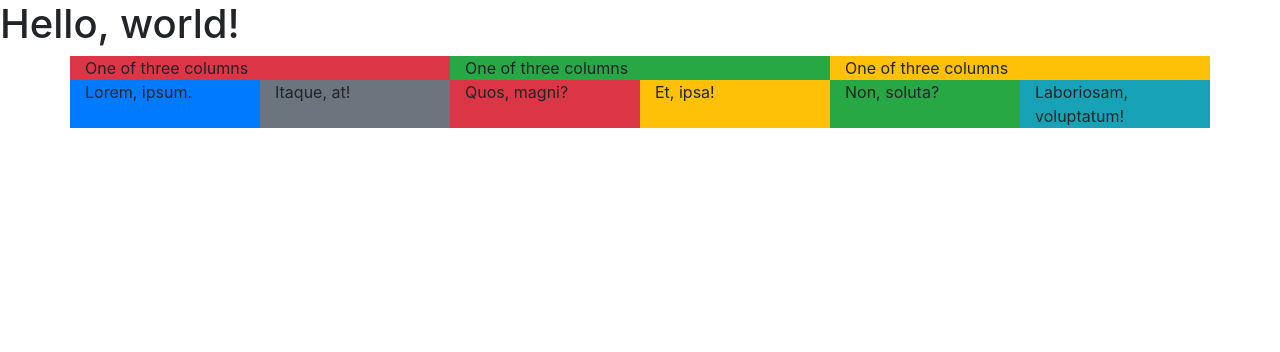
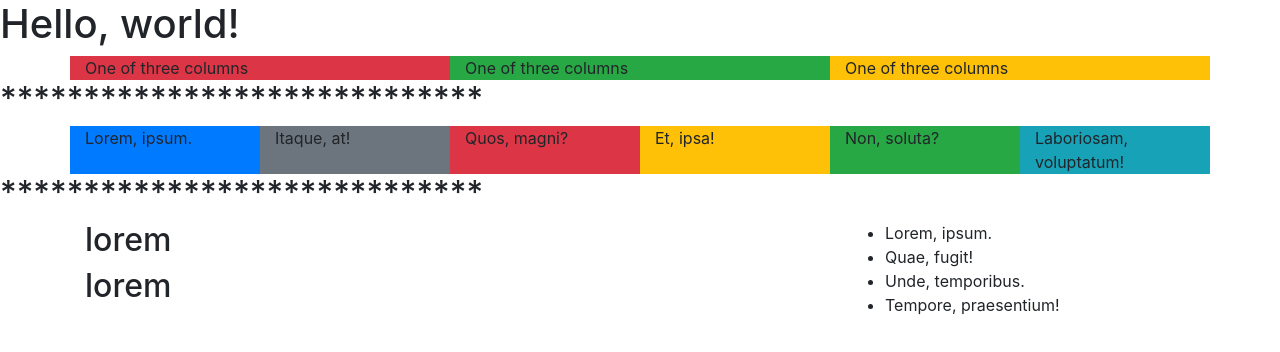
Before and after one commit to pitonworks/boostrap, a plain HTML site: page index.html in a window 1280 px wide. Drawn offline with nearby package versions, Linux system fonts and the light colour scheme.

Commit message:
html schema example

```diff
--- a/index.html
+++ b/index.html
@@ -25,6 +25,7 @@
           </div>
         </div>
       </div>
+      <h2>*****************************</h2>
       <div class="container">
         <div class="row">
             <div class="col-sm-6 col-lg-3 col-xl-2 bg-primary ">Lorem, ipsum.</div>
@@ -35,6 +36,23 @@
             <div class="col-sm-6 col-lg-3 col-xl-2 bg-info">Laboriosam, voluptatum!</div>
         </div>
       </div>
+      <h2>*****************************</h2>
+      <main class="container">
+        <div class="row">
+            <section class="col-sm-8">
+                <article><h2>lorem</h2></article>
+                <article><h2>lorem</h2></article>
+            </section>
+            <aside class="col-sm-4">
+                <ul>
+                    <li>Lorem, ipsum.</li>
+                    <li>Quae, fugit!</li>
+                    <li>Unde, temporibus.</li>
+                    <li>Tempore, praesentium!</li>
+                </ul>
+            </aside>
+        </div>
+    </main>
 
     <!-- Optional JavaScript; choose one of the two! -->
 
```
